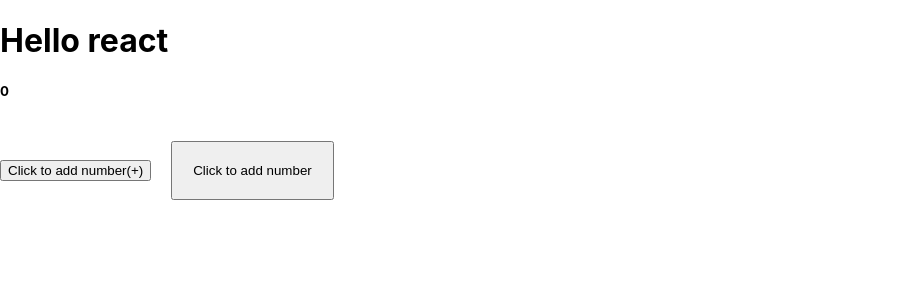
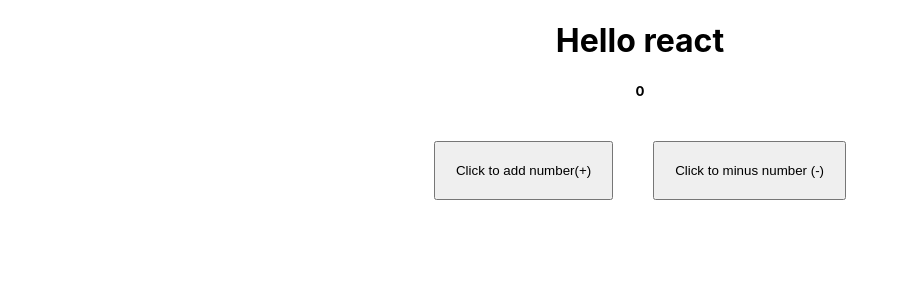
Before and after one commit to PaddyDev07/Developer, a React (Create React App) app: page / in a window 1280 px wide. Shown: the top 300 px of the page, without its empty margins (0-909 px from the left). Built offline with nearby package versions, Linux system fonts and the light colour scheme.

Commit message:
use statehook added

```diff
--- a/src/components/header.jsx
+++ b/src/components/header.jsx
@@ -5,10 +5,13 @@ const Header = () =>{
 
     return (
         <>
+        <div style={{textAlign:"center"}}>
         <h1>Hello react</h1>
         <h5>{number}</h5>
-        <button onClick={()=> setNumber(number + 1)}>Click to add number(+)</button>
-        <button onClick={()=> setNumber(number + 1)} style={{padding:20, margin:20}}>Click to add number</button>
+        <button onClick={()=> setNumber(number + 1)} style={{padding:20, margin:20}}>Click to add number(+)</button>
+        <button onClick={()=> setNumber(number - 1)} style={{padding:20, margin:20}}>Click to minus number (-)</button>
+
+        </div>
         </>
     )
 }
```
